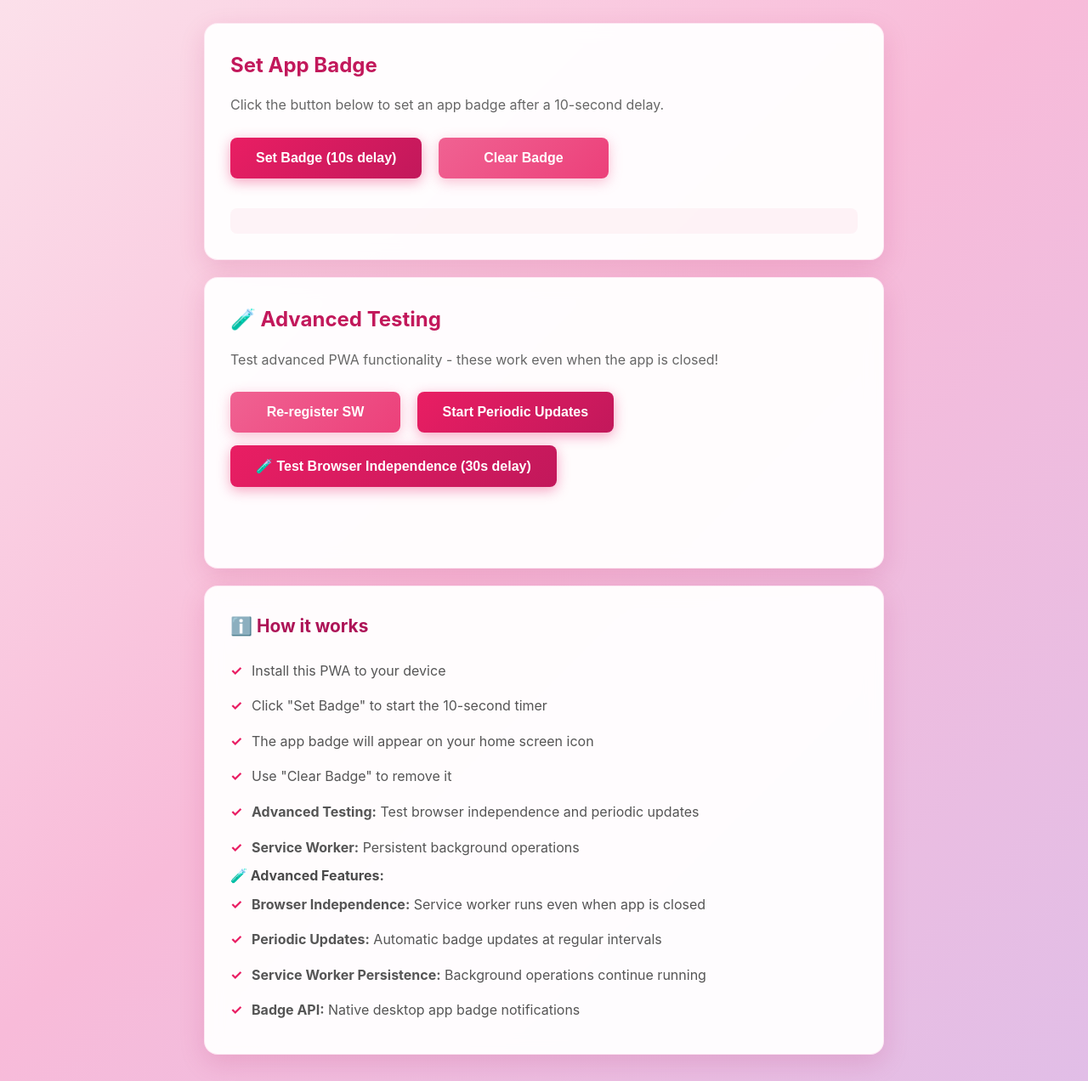
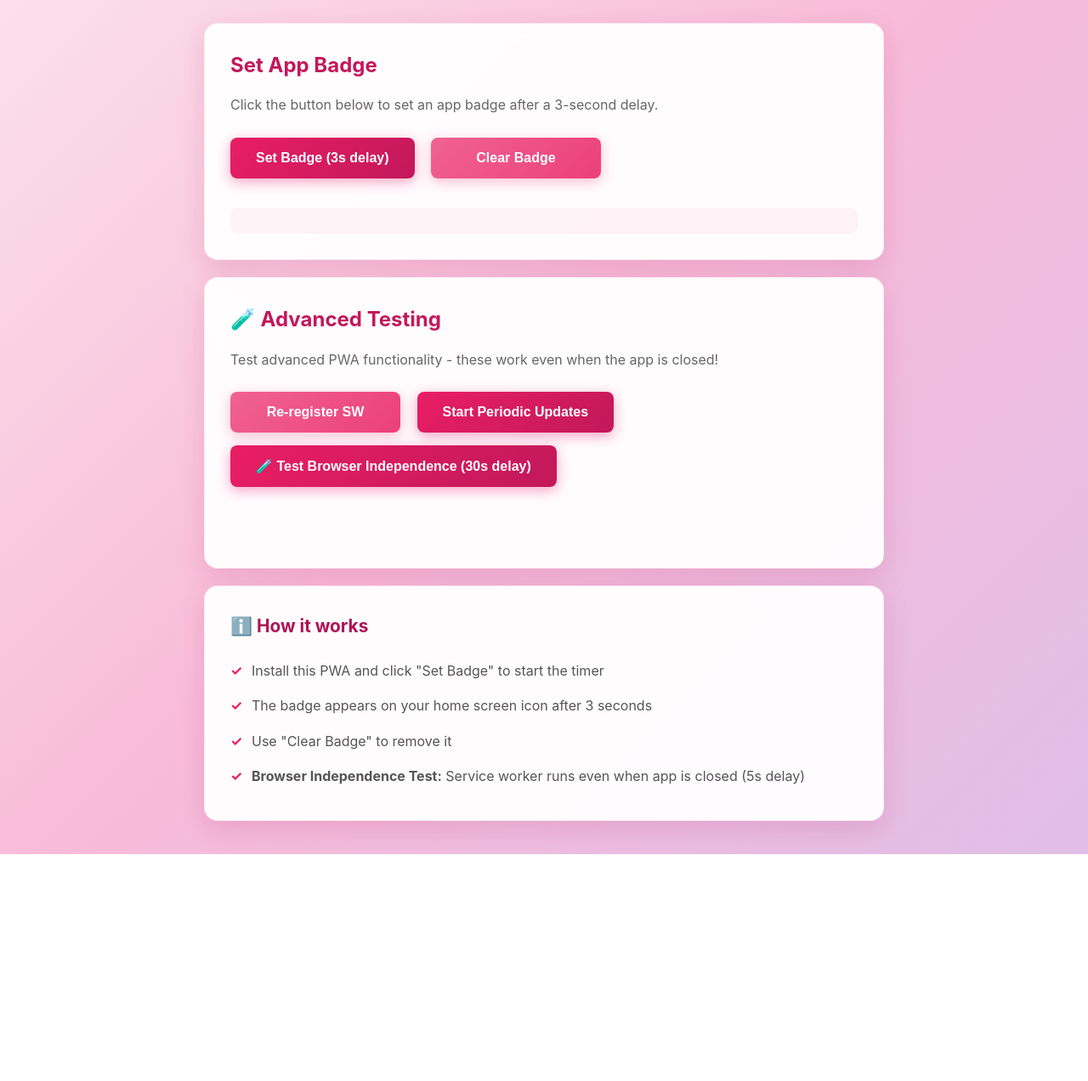
Before and after one commit to JohnPowow/test-pwa-app, a plain HTML site: page index.html in a window 1280 px wide. Shown: the part 128-1400 px from the top of the page at 85% size. After the commit the page ends 1133 px from the top, so only its background shows below. Drawn offline with Linux system fonts and the light colour scheme.

Commit message:
update buttons.

```diff
--- a/app.js
+++ b/app.js
@@ -6,9 +6,8 @@ class BadgeDemo {
         this.status = document.getElementById('status');
         this.loadingIndicator = document.getElementById('loadingIndicator');
 
-        // Remaining buttons
+        // Advanced testing buttons
         this.reregisterSWBtn = document.getElementById('reregisterSWBtn');
-        this.startPeriodicBtn = document.getElementById('startPeriodicBtn');
         this.swStatus = document.getElementById('swStatus');
 
         this.timeoutId = null;
--- a/index.html
+++ b/index.html
@@ -32,10 +32,10 @@
         <main>
             <div class="card">
                 <h2>Set App Badge</h2>
-                <p>Click the button below to set an app badge after a 10-second delay.</p>
+                <p>Click the button below to set an app badge after a 3-second delay.</p>
 
                 <button id="setBadgeBtn" class="badge-button">
-                    <span class="button-text">Set Badge (10s delay)</span>
+                    <span class="button-text">Set Badge (3s delay)</span>
                     <span class="loading-indicator" id="loadingIndicator">⏳</span>
                 </button>
 
@@ -66,20 +66,10 @@
             <div class="info-card">
                 <h3>ℹ️ How it works</h3>
                 <ul>
-                    <li>Install this PWA to your device</li>
-                    <li>Click "Set Badge" to start the 10-second timer</li>
-                    <li>The app badge will appear on your home screen icon</li>
+                    <li>Install this PWA and click "Set Badge" to start the timer</li>
+                    <li>The badge appears on your home screen icon after 3 seconds</li>
                     <li>Use "Clear Badge" to remove it</li>
-                    <li><strong>Advanced Testing:</strong> Test browser independence and periodic updates</li>
-                    <li><strong>Service Worker:</strong> Persistent background operations</li>
-                </ul>
-
-                <h4>🧪 Advanced Features:</h4>
-                <ul>
-                    <li><strong>Browser Independence:</strong> Service worker runs even when app is closed</li>
-                    <li><strong>Periodic Updates:</strong> Automatic badge updates at regular intervals</li>
-                    <li><strong>Service Worker Persistence:</strong> Background operations continue running</li>
-                    <li><strong>Badge API:</strong> Native desktop app badge notifications</li>
+                    <li><strong>Browser Independence Test:</strong> Service worker runs even when app is closed (5s delay)</li>
                 </ul>
             </div>
         </main>
--- a/service-worker.js
+++ b/service-worker.js
@@ -594,9 +594,6 @@ self.addEventListener('beforeunload', () => {
     if (keepAliveInterval) {
         clearInterval(keepAliveInterval);
     }
-    if (periodicBadgeInterval) {
-        clearInterval(periodicBadgeInterval);
-    }
 });
 
 // Listen for visibility changes to adjust behavior
```
